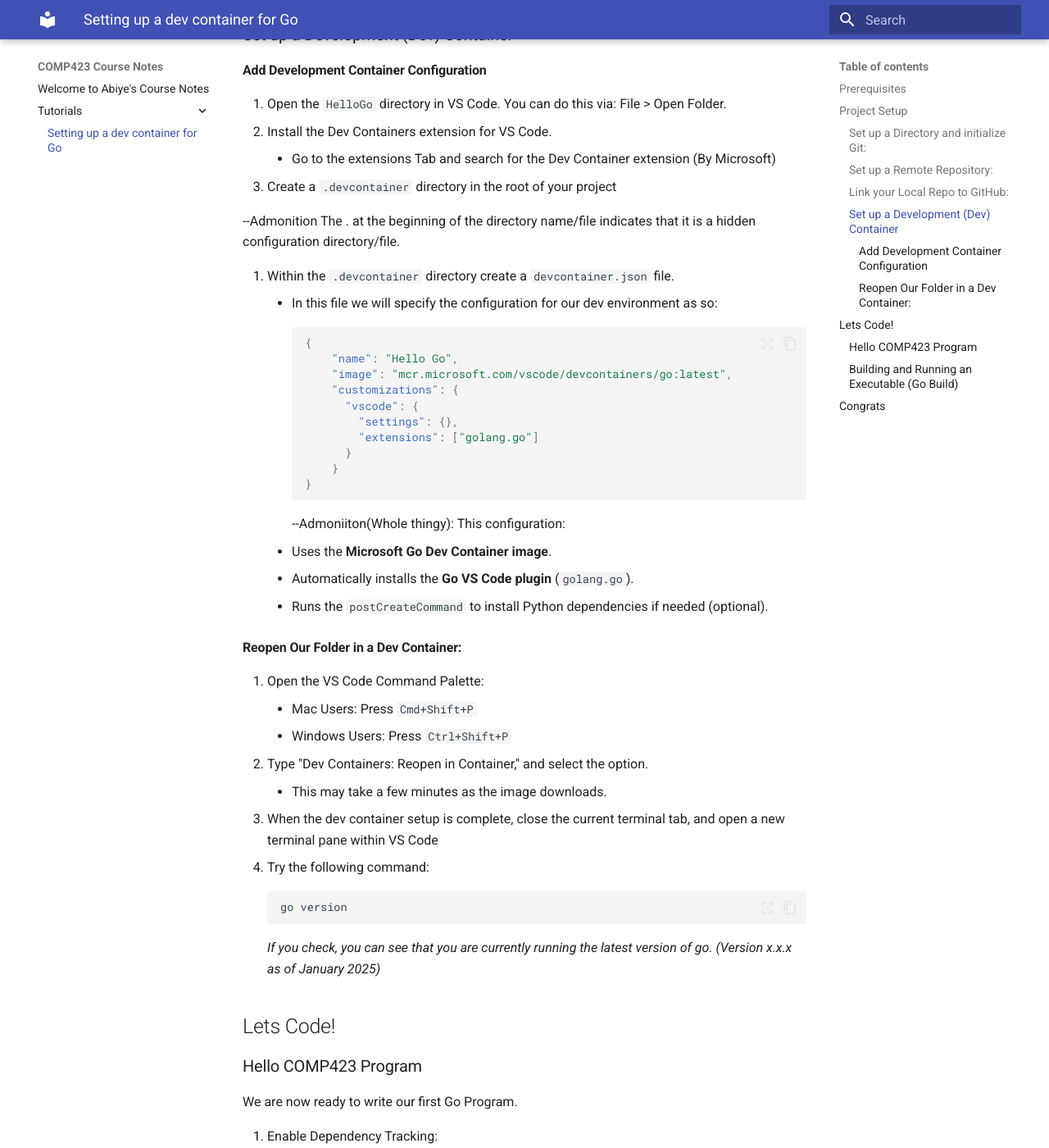
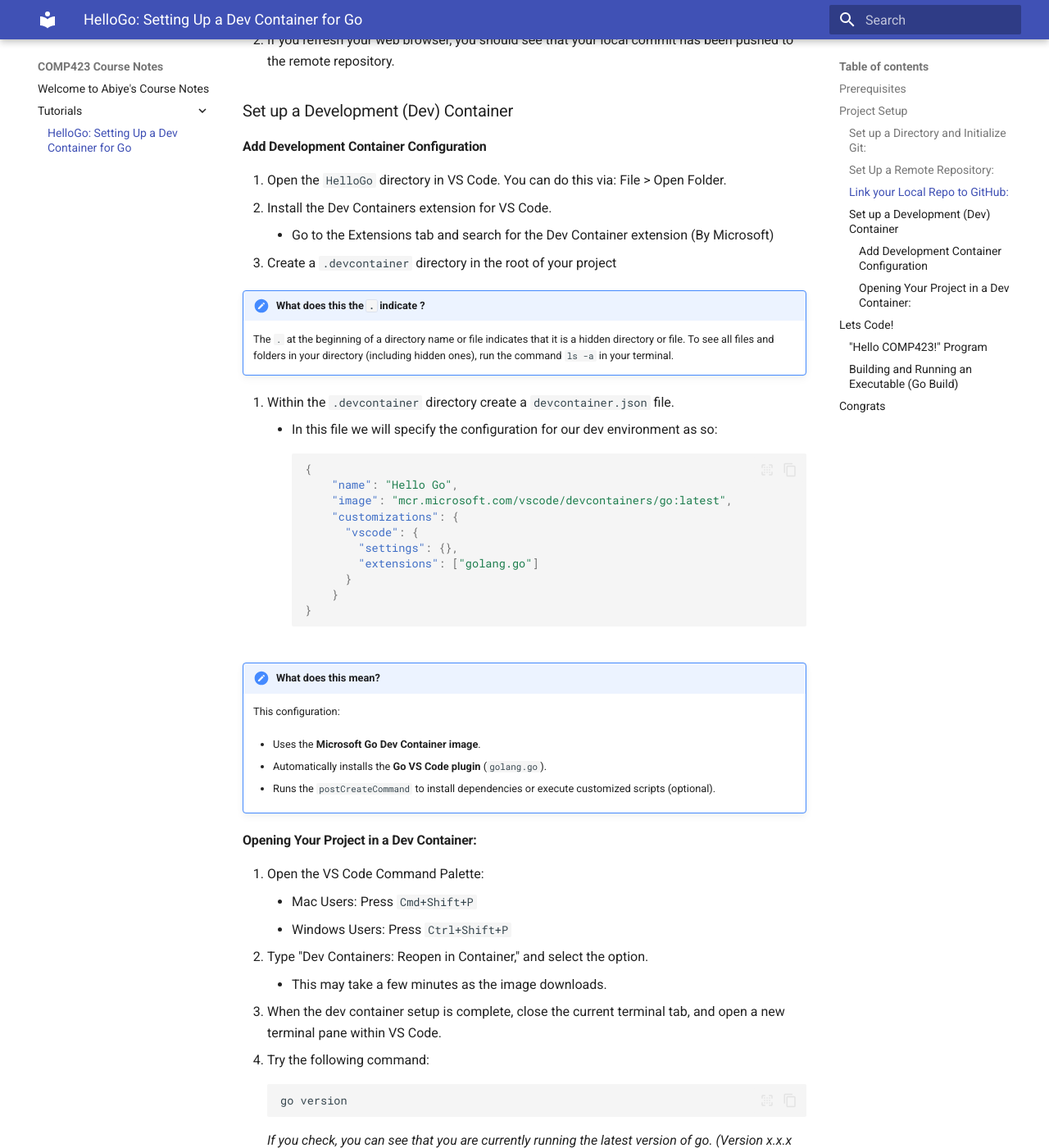
Before and after one commit to aberhanu/comp423-course-notes, an MkDocs documentation site: the page built from docs/tutorials/go-setup.md, in a window 1280 px wide and 1400 px high, scrolled down 1975 px. Shown: the whole window at 82% size. Built offline with MkDocs 1.6.1 and Material for MkDocs 9.7.7, drawn with Linux system fonts in a browser that asks for light colours; some of the changed text lies outside the part shown.

Commit message:
Added admonitions and other small fixes

````diff
--- a/docs/tutorials/go-setup.md
+++ b/docs/tutorials/go-setup.md
@@ -1,19 +1,19 @@
-# Setting up a dev container for Go
+# HelloGo: Setting Up a Dev Container for Go
 
 * Primary author: [Abiye Berhanu](https://github.com/aberhanu)
 
 * Reviewer: [Ben Edwards](https://github.com/bkedwards)
 
 ## Prerequisites
-1. `GitHub`: If you haven't set up a GitHub account, sign up at [GitHub](https://github.com/).
+1. `GitHub`: If you don't already have a GitHub account, sign up for one on [GitHub](https://github.com/).
 2. `Git`: Install Git [here](https://git-scm.com/book/en/v2/Getting-Started-Installing-Git).
 3. `Visual Studio Code`: Download VS Code [here](https://code.visualstudio.com/).
 4. `Docker`: Install [Docker](https://www.docker.com/products/docker-desktop/) so you can run the dev container.
 
 ## Project Setup
-### Set up a Directory and initialize Git:
+### Set up a Directory and Initialize Git:
 1. Open your command prompt or terminal.
-2. Create a new empty directory to host your project (Navigate to a different directory to change the location of the project to your preference)
+2. Create a new empty directory to host your project (If you wish to open the project in a specific directory, navigate to that directory first)
 ```bash
 mkdir Hello-Go
 cd Hello-Go
@@ -50,7 +50,9 @@
             ```bash
             git branch -M main
             ```
--- Admonition: Old versions of `git` choose the name `master` for the primary branch, but these days `main` is the standard primary branch name.
+!!! note "`main` vs `master`?"
+    Old versions of `git` choose the name `master` for the primary branch, but these days `main` is the standard primary branch name.
+
 3. Push your local commits to the GitHub repository:
 ```bash
 git push --set-upstream origin main
@@ -60,10 +62,11 @@
 #### Add Development Container Configuration
 1. Open the `HelloGo` directory in VS Code. You can do this via: File > Open Folder.
 2. Install the Dev Containers extension for VS Code.
-    - Go to the extensions Tab and search for the Dev Container extension (By Microsoft)
+    - Go to the Extensions tab and search for the Dev Container extension (By Microsoft)
 3. Create a `.devcontainer` directory in the root of your project
 
---Admonition The . at the beginning of the directory name/file indicates that it is a hidden configuration directory/file.
+!!! note "What does this the `.` indicate ?"
+    The `.` at the beginning of a directory name or file indicates that it is a hidden directory or file. To see all files and folders in your directory (including hidden ones), run the command `ls -a` in your terminal.
 
 4. Within the `.devcontainer` directory create a `devcontainer.json` file.
     -  In this file we will specify the configuration for our dev environment as so:
@@ -79,24 +82,31 @@
     }
 }
 ```
---Admoniiton(Whole thingy): This configuration:
+
+!!! note "What does this mean?"
+
+    This configuration:
+
     - Uses the **Microsoft Go Dev Container image**.
+
     - Automatically installs the **Go VS Code plugin** (`golang.go`).
-    - Runs the `postCreateCommand` to install Python dependencies if needed (optional).
-#### Reopen Our Folder in a Dev Container:
+
+    - Runs the `postCreateCommand` to install dependencies or execute customized scripts (optional).
+
+#### Opening Your Project in a Dev Container:
 1. Open the VS Code Command Palette:
     - Mac Users: Press `Cmd+Shift+P`
     - Windows Users: Press `Ctrl+Shift+P`
 2. Type "Dev Containers: Reopen in Container," and select the option.
     - This may take a few minutes as the image downloads.
-3. When the dev container setup is complete, close the current terminal tab, and open a new terminal pane within VS Code
+3. When the dev container setup is complete, close the current terminal tab, and open a new terminal pane within VS Code.
 4. Try the following command:
  ```bash
  go version
  ```
 *If you check, you can see that you are currently running the latest version of go. (Version x.x.x as of January 2025)*
 ## Lets Code!
-### Hello COMP423 Program
+### "Hello COMP423!" Program
 We are now ready to write our first Go Program.
 
 1. Enable Dependency Tracking:
@@ -145,12 +155,10 @@
 ```bash
 ./hello
 ```
---Admonition: The `go build` command is used to compile Go code into an executable binary. This is much like how gcc would compile a C program into a runnable file. In contrast, go run, only compiles and runs the code in memory, go build writes out a fully independent binary, which then can be executed directly via./binary-name, thus reusable and portable.
-!!! note
 
-    Lorem ipsum dolor sit amet, consectetur adipiscing elit. Nulla et euismod
-    nulla. Curabitur feugiat, tortor non consequat finibus, justo purus auctor
-    massa, nec semper lorem quam in massa.
+!!! note "Difference between `build` and `run`?"
+
+    The `go build` command is used to compile Go code into an executable binary. This is similar to how `gcc` compiles a C program into a runnable file. The command `go build` writes out a fully independent binary, which then can be executed directly via `./binary-name`, and is thus reusable and portable. In contrast, `go run` compiles and runs the code in memory.
 
 ## Congrats
 You succesfully built your first Go program, cheers to many more!
````
Also changed, not shown: other parts of docs/tutorials/go-setup.md (+3 -3 lines).
